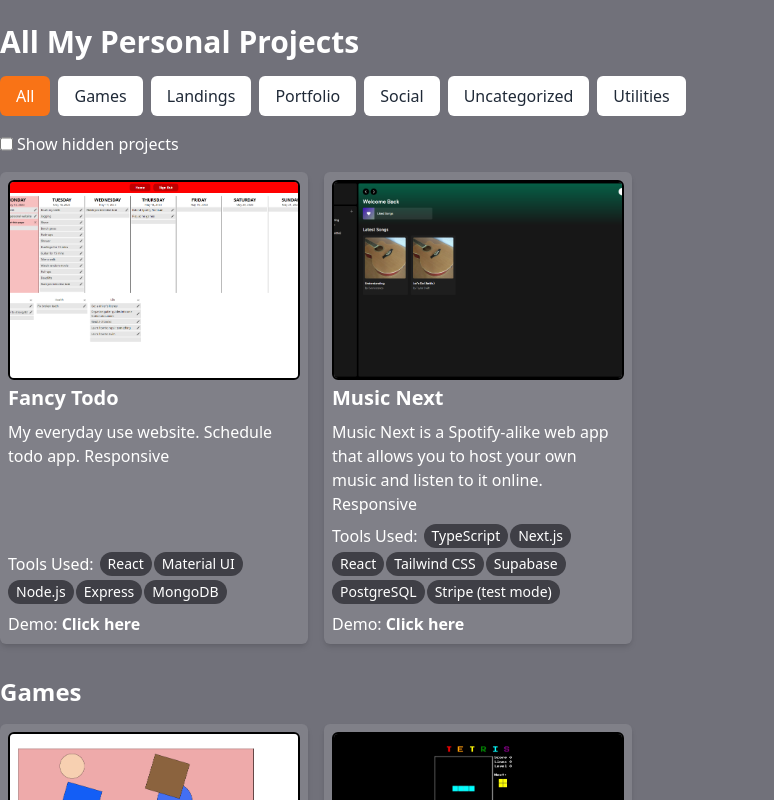
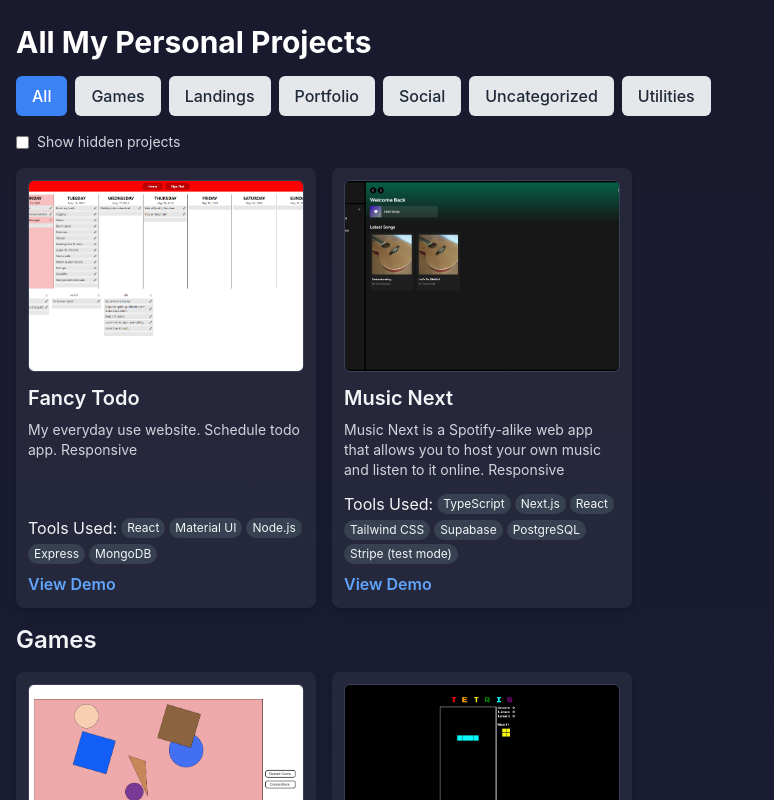
Before and after one commit to trainymonked/portfolio, a React (Vite) app: page / in a window 1280 px wide. Shown: the top 800 px of the page, without its empty margins (0-774 px from the left). Built offline with nearby package versions, Linux system fonts and the light colour scheme.

Commit message:
Design update

```diff
--- a/src/App.tsx
+++ b/src/App.tsx
@@ -40,11 +40,13 @@ const App = () => {
     }
 
     return (
-        <div className='container mx-auto'>
+        <div className='container mx-auto px-4'>
             <div className='flex justify-start mb-4 font-medium flex-wrap gap-y-2 mt-2'>
                 <button
-                    className={`mr-2 px-4 py-2 rounded-md ${
-                        selectedTag === null ? 'bg-orange-500 text-white' : 'bg-white text-gray-800'
+                    className={`mr-2 px-4 py-2 rounded-md transition ${
+                        selectedTag === null
+                            ? 'bg-blue-500 text-white hover:bg-blue-600'
+                            : 'bg-gray-200 text-gray-800 hover:bg-gray-300'
                     }`}
                     onClick={() => filterCards(null)}
                 >
@@ -56,8 +58,10 @@ const App = () => {
                     .map(tag => (
                         <button
                             key={tag}
-                            className={`mr-2 px-4 py-2 rounded-md ${
-                                selectedTag === tag ? 'bg-orange-500 text-white' : 'bg-white text-gray-800'
+                            className={`mr-2 px-4 py-2 rounded-md transition ${
+                                selectedTag === tag
+                                    ? 'bg-blue-500 text-white hover:bg-blue-600'
+                                    : 'bg-gray-200 text-gray-800 hover:bg-gray-300'
                             }`}
                             onClick={() => filterCards(tag)}
                         >
@@ -65,15 +69,20 @@ const App = () => {
                         </button>
                     ))}
             </div>
-            <div className='flex gap-1 text-white'>
+            <div className='flex items-center gap-2 text-gray-300 mb-4'>
                 <input
                     type='checkbox'
                     id='myCheckbox'
                     checked={showHidden}
                     onChange={() => setShowHidden(!showHidden)}
-                    className=''
+                    className='accent-blue-500'
                 />
-                <label htmlFor='myCheckbox'>Show hidden projects</label>
+                <label
+                    htmlFor='myCheckbox'
+                    className='text-sm'
+                >
+                    Show hidden projects
+                </label>
             </div>
             {!selectedTag ? (
                 <div>
@@ -82,9 +91,9 @@ const App = () => {
                         .map(([tag, cards]) => (
                             <div
                                 key={tag}
-                                className='mb-8'
+                                className='mb-4'
                             >
-                                <h2 className='text-2xl font-semibold mb-4 text-white'>{tag}</h2>
+                                <h2 className='text-2xl font-semibold mb-4 text-gray-100'>{tag}</h2>
                                 <div className='grid grid-cols-1 md:grid-cols-2 lg:grid-cols-4 gap-4'>
                                     {cards
                                         .sort((a, b) => a.title.localeCompare(b.title))
@@ -99,7 +108,7 @@ const App = () => {
                         ))}
                 </div>
             ) : (
-                <div className='grid grid-cols-1 md:grid-cols-2 lg:grid-cols-4 gap-4 pt-4 mb-8'>
+                <div className='grid grid-cols-1 md:grid-cols-2 lg:grid-cols-4 gap-4 mb-4'>
                     {cards
                         .sort((a, b) => a.title.localeCompare(b.title))
                         .map(card => (
--- a/src/Card.tsx
+++ b/src/Card.tsx
@@ -18,8 +18,8 @@ interface CardProps {
 const CardComponent: FC<CardProps> = ({ card }) => {
     return (
         <div
-            style={{ backgroundColor: 'rgba(255, 255, 255, 0.1)' }}
-            className='p-2 rounded-md shadow-md overflow-hidden flex justify-between flex-col text-white'
+            style={{ backgroundColor: 'rgba(255, 255, 255, 0.05)' }}
+            className='p-3 rounded-lg shadow-md transition hover:shadow-lg flex flex-col justify-between text-gray-100'
         >
             <div>
                 <img
@@ -33,19 +33,19 @@ const CardComponent: FC<CardProps> = ({ card }) => {
                         }
                     }}
                     alt={card.title}
-                    className='w-full md:h-[12.5rem] mb-1 rounded-md object-cover border-2 border-black'
+                    className='w-full h-48 mb-3 rounded-md object-cover border border-gray-700'
                 />
                 <h2 className='text-xl font-semibold mb-2'>{card.title}</h2>
-                <p className='mb-2'>{card.description}</p>
+                <p className='text-sm text-gray-300 mb-3'>{card.description}</p>
             </div>
             <div>
                 {!!card.tools?.length && (
-                    <div className='flex flex-wrap gap-y-1 gap-x-0.5'>
-                        <span className='mr-1'>Tools Used:</span>
+                    <div className='flex flex-wrap gap-1 items-center'>
+                        <span>Tools Used:</span>
                         {card.tools.map(tool => (
                             <span
                                 key={tool}
-                                className='px-2 py-0.5 bg-zinc-700 text-sm rounded-full'
+                                className='px-1.5 py-0.5 bg-gray-700 text-xs rounded-full'
                             >
                                 {tool}
                             </span>
@@ -54,13 +54,13 @@ const CardComponent: FC<CardProps> = ({ card }) => {
                 )}
                 {card.demo && (
                     <div className='mt-2'>
-                        <span className='mr-1'>Demo:</span>
                         <a
-                            className='font-semibold hover:underline'
+                            className='font-semibold hover:underline text-blue-400'
                             href={card.demo}
                             target='_blank'
+                            rel='noopener noreferrer'
                         >
-                            Click here
+                            View Demo
                         </a>
                     </div>
                 )}
--- a/src/Header.css
+++ b/src/Header.css
@@ -35,7 +35,7 @@ header {
         margin-top: 8px !important;
         h1 {
             font-size: 1.25rem !important;
-            margin-left: 12px;
+            margin-left: 0px;
         }
         nav {
             a {
--- a/src/Header.tsx
+++ b/src/Header.tsx
@@ -35,7 +35,7 @@ const Header = () => {
     }, [location.pathname])
 
     return (
-        <header className='container mx-auto flex justify-between mt-4'>
+        <header className='container mx-auto flex justify-between mt-4 px-4'>
             <h1 className='text-white text-3xl font-bold pt-2 text-nowrap mb-2'>{pages[0].content}</h1>
             {/* <h1 className='text-white text-3xl font-bold pt-2 text-nowrap mb-2'>{current}</h1> */}
             {/* <nav>
--- a/src/index.css
+++ b/src/index.css
@@ -5,13 +5,12 @@
 body {
     width: 100%;
     height: 100%;
-    left: 0;
-    top: 0;
-    overflow-y: auto;
+    margin: 0;
+    font-family: 'Inter', sans-serif;
+    background: linear-gradient(180deg, #1a1a2e, #16213e);
+    color: #d4d4d8;
     overflow-x: hidden;
-    background-color: #71717a;
+    display: flex;
+    flex-direction: column;
+    min-height: 100vh;
 }
-
-* {
-    outline: none;
-}
```
